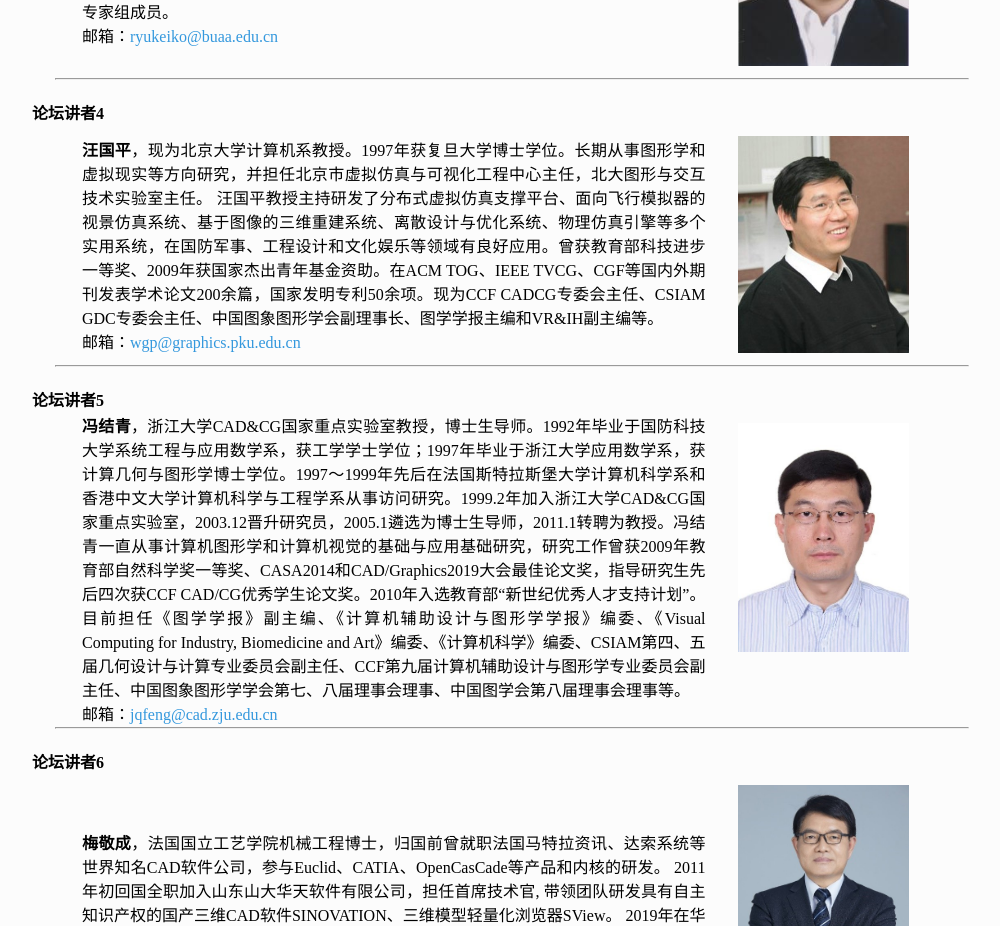
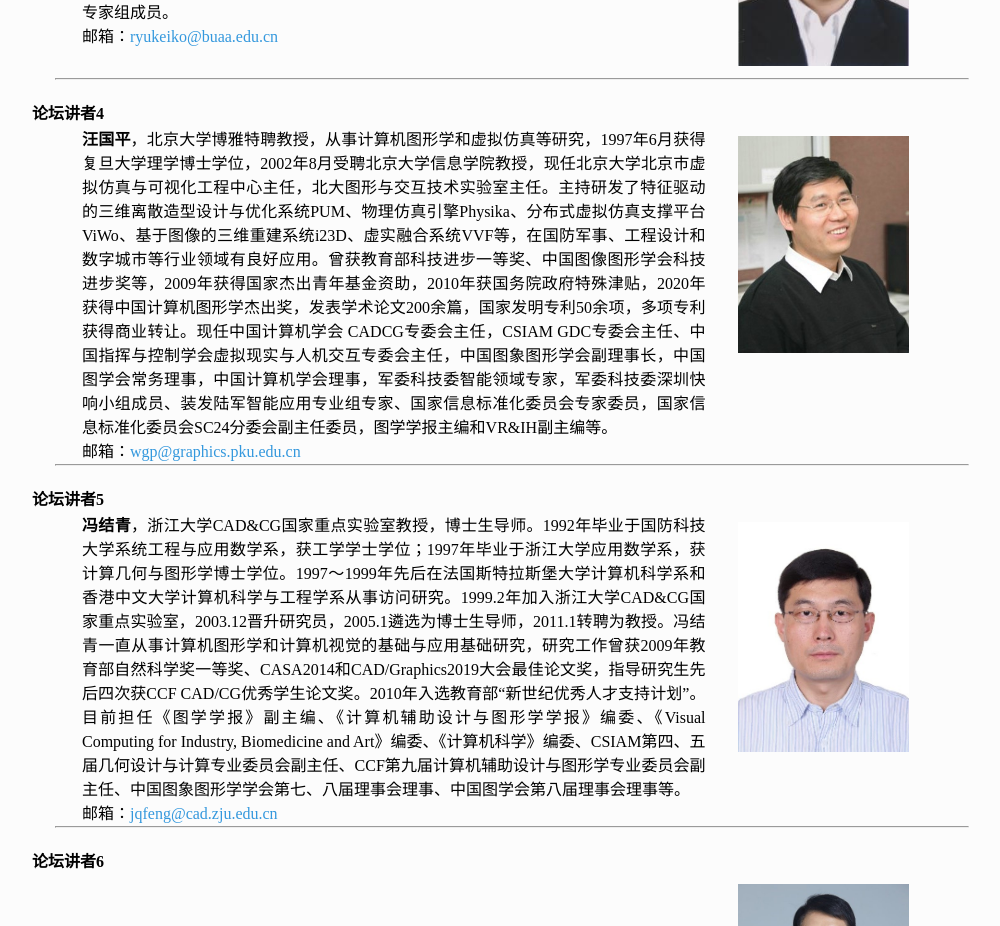
Before and after one commit to Cluir/gdc_website, a Vue app: page /#/ztlt in a window 1280 px wide. Shown: the part 2040-2966 px from the top of the page, without its empty margins (128-1128 px from the left). Built offline with nearby package versions, Linux system fonts and the light colour scheme.

Commit message:
更新汪老师介绍

```diff
--- a/src/components/heads/ztlt.vue
+++ b/src/components/heads/ztlt.vue
@@ -118,10 +118,7 @@
             <tr>
               <td style="width: 75%; padding-right: 20px">
                 <p style="text-align: justify">
-                  <b>汪国平</b>，现为北京大学计算机系教授。1997年获复旦大学博士学位。长期从事图形学和虚拟现实等方向研究，并担任北京市虚拟仿真与可视化工程中心主任，北大图形与交互技术实验室主任。
-                  汪国平教授主持研发了分布式虚拟仿真支撑平台、面向飞行模拟器的视景仿真系统、基于图像的三维重建系统、离散设计与优化系统、物理仿真引擎等多个实用系统，在国防军事、工程设计和文化娱乐等领域有良好应用。曾获教育部科技进步一等奖、2009年获国家杰出青年基金资助。在ACM
-                  TOG、IEEE TVCG、CGF等国内外期刊发表学术论文200余篇，国家发明专利50余项。现为CCF CADCG专委会主任、CSIAM
-                  GDC专委会主任、中国图象图形学会副理事长、图学学报主编和VR&IH副主编等。
+                  <b>汪国平</b>，北京大学博雅特聘教授，从事计算机图形学和虚拟仿真等研究，1997年6月获得复旦大学理学博士学位，2002年8月受聘北京大学信息学院教授，现任北京大学北京市虚拟仿真与可视化工程中心主任，北大图形与交互技术实验室主任。主持研发了特征驱动的三维离散造型设计与优化系统PUM、物理仿真引擎Physika、分布式虚拟仿真支撑平台ViWo、基于图像的三维重建系统i23D、虚实融合系统VVF等，在国防军事、工程设计和数字城市等行业领域有良好应用。曾获教育部科技进步一等奖、中国图像图形学会科技进步奖等，2009年获得国家杰出青年基金资助，2010年获国务院政府特殊津贴，2020年获得中国计算机图形学杰出奖，发表学术论文200余篇，国家发明专利50余项，多项专利获得商业转让。现任中国计算机学会 CADCG专委会主任，CSIAM GDC专委会主任、中国指挥与控制学会虚拟现实与人机交互专委会主任，中国图象图形学会副理事长，中国图学会常务理事，中国计算机学会理事，军委科技委智能领域专家，军委科技委深圳快响小组成员、装发陆军智能应用专业组专家、国家信息标准化委员会专家委员，国家信息标准化委员会SC24分委会副主任委员，图学学报主编和VR&IH副主编等。
 
                 </p>
                 邮箱：<span style="color:rgb(52, 152, 221)">wgp@graphics.pku.edu.cn</span>
```
